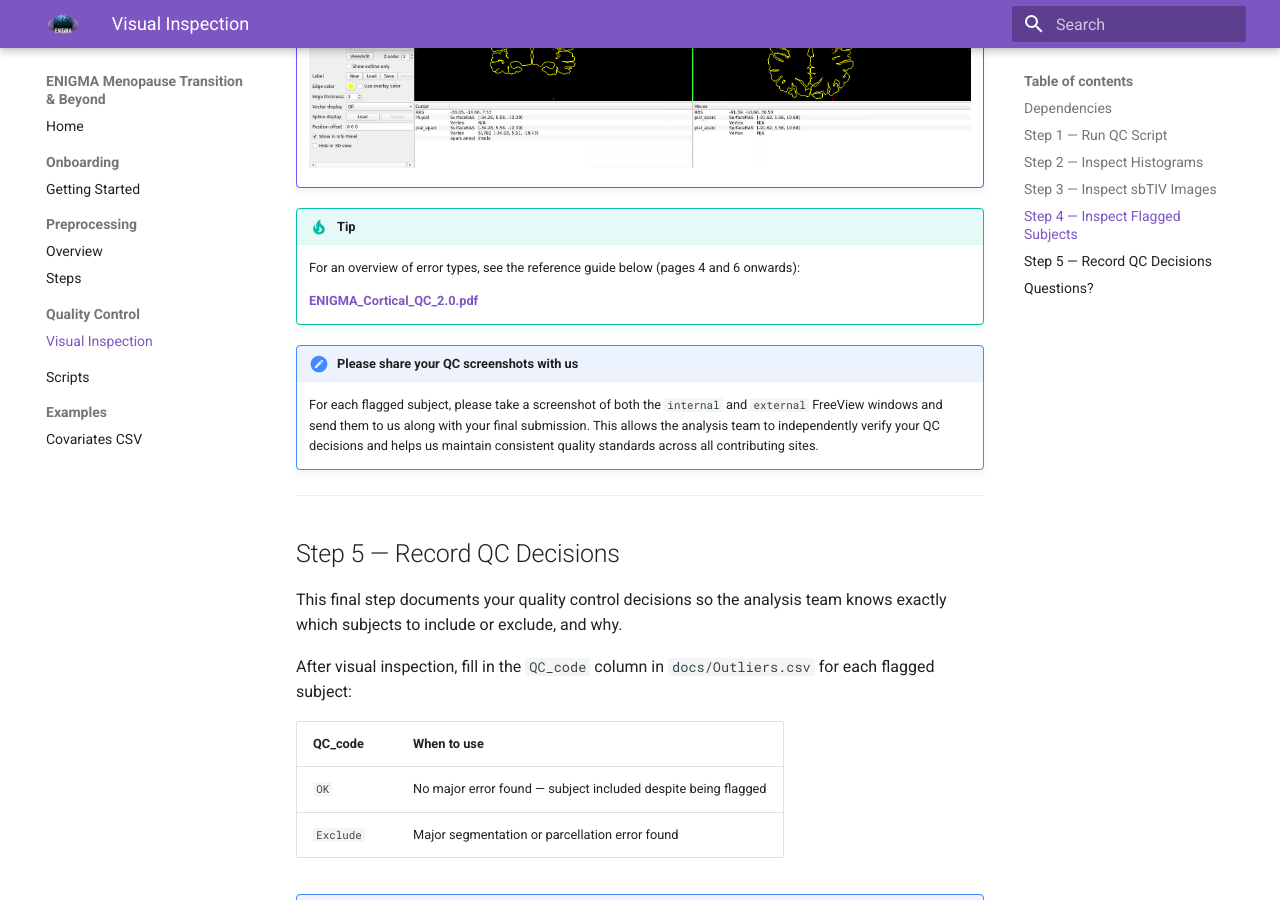
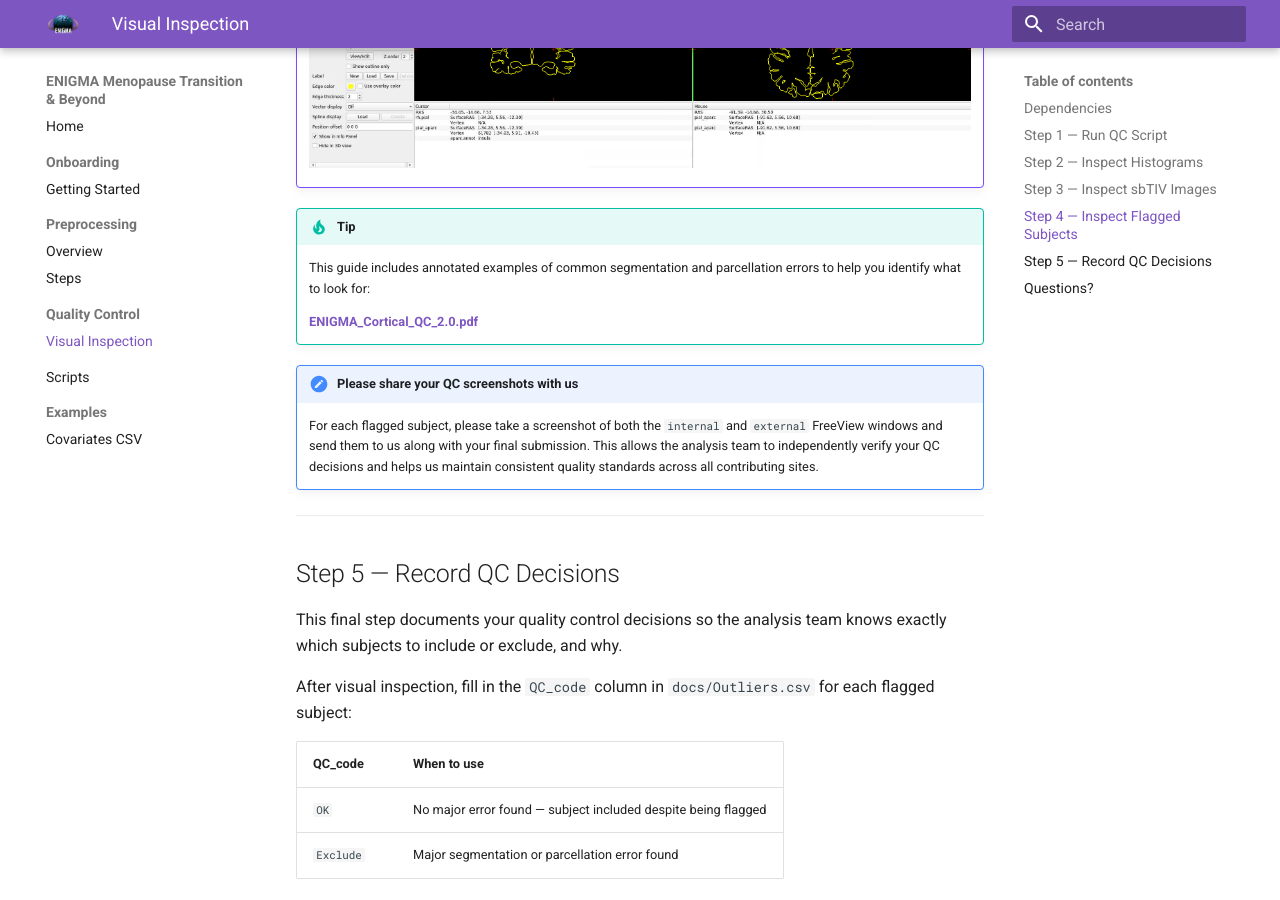
Before and after one commit to gorettiei/enigma-menopause-docs, an MkDocs documentation site: the page built from docs/qc/visual-inspection.md, in a window 1280 px wide and 900 px high, scrolled down 3382 px. Built offline with MkDocs 1.6.1 and Material for MkDocs 9.7.7, drawn with Linux system fonts in a browser that asks for light colours.

Commit message:
Fix QC guide description

```diff
--- a/docs/qc/visual-inspection.md
+++ b/docs/qc/visual-inspection.md
@@ -95,7 +95,7 @@ Below are example outputs:
     ![External QC view](../assets/qc_external_view.png)
 
 !!! tip
-    For an overview of error types, see the reference guide below (pages 4 and 6 onwards):
+    This guide includes annotated examples of common segmentation and parcellation errors to help you identify what to look for:
 
     **[ENIGMA_Cortical_QC_2.0.pdf](../assets/ENIGMA_Cortical_QC_2.0.pdf)**
 
```
